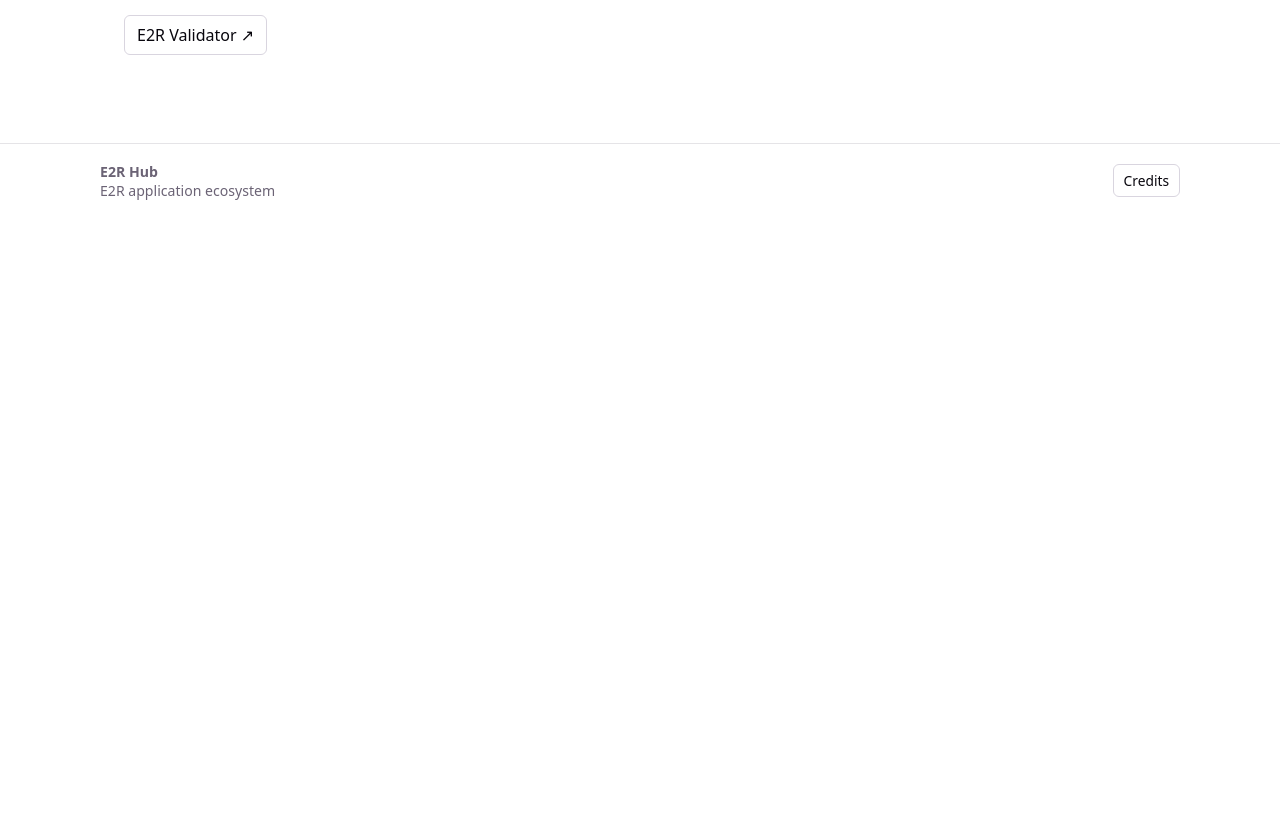
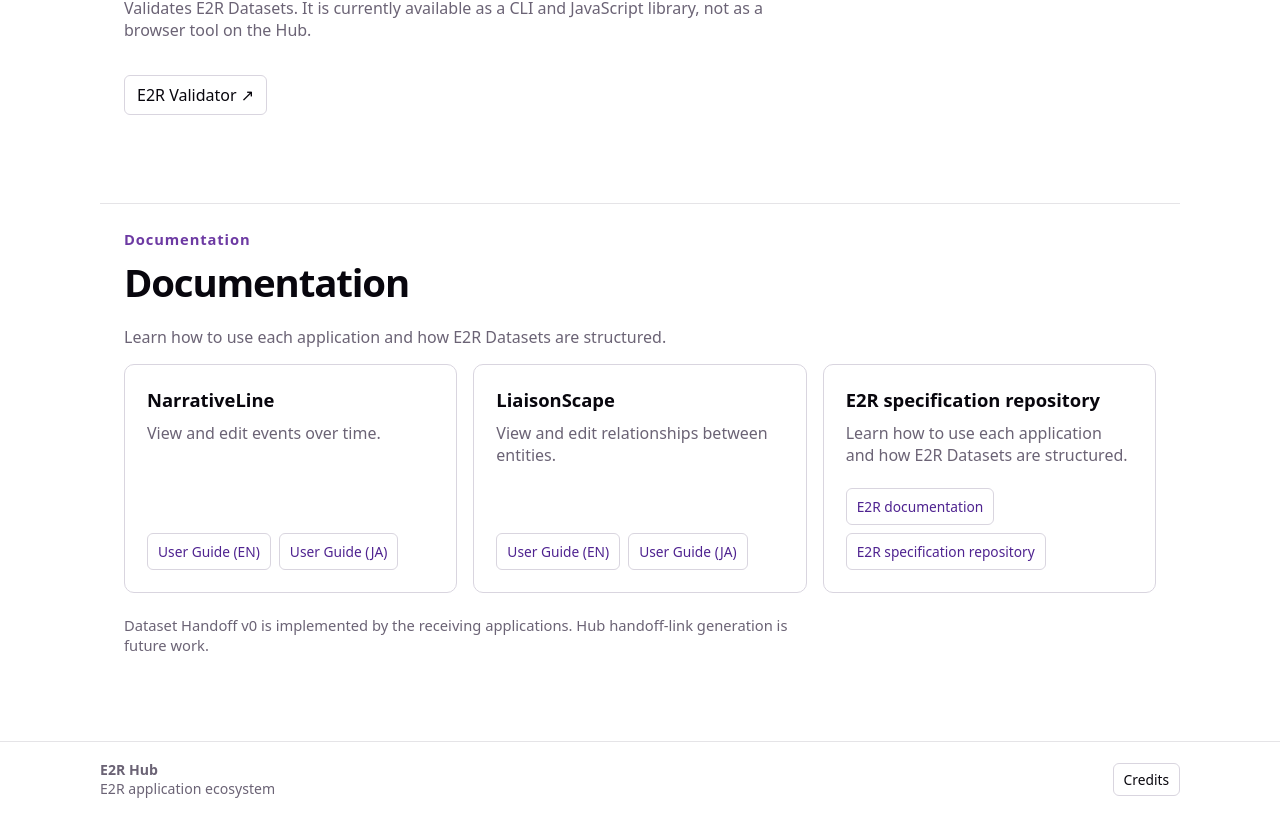
Before and after one commit to sukoyaka-dopeness/e2r-hub, a React (Vite) app: page / in a window 1280 px wide. Shown: the part 2834-3650 px from the top of the page. Before the commit the page ends 3052 px from the top, so only its background shows below. Built offline with nearby package versions, Linux system fonts and the light colour scheme.

Commit message:
feat: align E2R Hub public landing page

```diff
--- a/src/App.css
+++ b/src/App.css
@@ -49,6 +49,16 @@ main { width: min(1080px, 100%); margin: 0 auto; }
 .explanation-copy .action-link { justify-self: start; }
 .tools-section { padding-bottom: 88px; }
 .tools-section > a { display: inline-block; margin-top: 18px; }
+.documentation-section { padding-top: 24px; }
+.documentation-section > p { max-width: 700px; color: #6b6375; }
+.documentation-grid { display: grid; grid-template-columns: repeat(3, minmax(0, 1fr)); gap: 16px; }
+.documentation-card { display: flex; min-height: 190px; flex-direction: column; padding: 22px; border: 1px solid #d9d5df; border-radius: 10px; }
+.documentation-card h3 { margin: 0 0 10px; font-size: 1.15rem; }
+.documentation-card p { margin: 0; color: #6b6375; }
+.documentation-actions { display: flex; flex-wrap: wrap; gap: 8px; margin-top: auto; padding-top: 22px; }
+.documentation-actions a { border: 1px solid #d9d5df; border-radius: 6px; padding: 8px 10px; color: #4f2390; font-size: .86rem; text-decoration: none; }
+.documentation-actions a:hover { border-color: #aa3bff; background: #f5e9ff; }
+.documentation-note { margin-top: 22px; font-size: .92rem; }
 .site-footer button { padding: 6px 10px; font-size: .86rem; }
 
 .modal-backdrop { position: fixed; z-index: 10; inset: 0; display: grid; place-items: center; padding: 20px; background: rgba(8, 6, 13, .28); }
@@ -64,7 +74,7 @@ main { width: min(1080px, 100%); margin: 0 auto; }
   .site-footer { align-items: flex-start; flex-direction: column; gap: 8px; }
   .hero-section { padding: 64px 20px 56px; }
   .section { padding: 52px 20px; }
-  .application-grid, .sample-grid { grid-template-columns: 1fr; }
+  .application-grid, .sample-grid, .documentation-grid { grid-template-columns: 1fr; }
   .application-card { min-height: 210px; padding: 22px; }
   .application-card h3 { margin-top: 34px; }
   .sample-card-actions { flex-direction: column; align-items: flex-start; }
--- a/src/App.tsx
+++ b/src/App.tsx
@@ -7,7 +7,12 @@ type Locale = 'en' | 'ja'
 const links = {
   narrativeLine: 'https://sukoyaka-dopeness.github.io/e2r-narrative-line/',
   liaisonScape: 'https://sukoyaka-dopeness.github.io/e2r-liaison-scape/',
+  narrativeGuideEn: 'https://github.com/sukoyaka-dopeness/e2r-narrative-line/blob/main/docs/user-guide-en.md',
+  narrativeGuideJa: 'https://github.com/sukoyaka-dopeness/e2r-narrative-line/blob/main/docs/user-guide-ja.md',
+  liaisonGuideEn: 'https://github.com/sukoyaka-dopeness/e2r-liaison-scape/blob/main/docs/user-guide-en.md',
+  liaisonGuideJa: 'https://github.com/sukoyaka-dopeness/e2r-liaison-scape/blob/main/docs/user-guide-ja.md',
   specification: 'https://github.com/sukoyaka-dopeness/e2r-spec',
+  specificationDocs: 'https://github.com/sukoyaka-dopeness/e2r-spec/tree/main/docs',
   validator: 'https://github.com/sukoyaka-dopeness/e2r-validator',
   berlinWall: 'https://github.com/sukoyaka-dopeness/e2r-narrative-line/blob/main/src/sample/berlin-wall-history.en.e2r.json',
   lighthouse: 'https://github.com/sukoyaka-dopeness/e2r-liaison-scape/blob/main/public/lighthouse-restoration-demo.en.e2r.json',
@@ -121,6 +126,25 @@ const copy = {
   },
 } as const
 
+const landingCopy = {
+  en: {
+    guide: 'User Guide',
+    sampleIntro: 'Explore sample Datasets before choosing an application. The source link opens the JSON; it does not create a Hub handoff link.',
+    documentation: 'Documentation',
+    documentationIntro: 'Learn how to use each application and how E2R Datasets are structured.',
+    specificationDocs: 'E2R documentation',
+    handoffNote: 'Dataset Handoff v0 is implemented by the receiving applications. Hub handoff-link generation is future work.',
+  },
+  ja: {
+    guide: 'ユーザーガイド',
+    sampleIntro: 'アプリを選ぶ前に、サンプルデータセットを見てみましょう。ソースリンクはJSONを開くもので、HubのHandoffリンクを生成するものではありません。',
+    documentation: 'ドキュメント',
+    documentationIntro: '各アプリケーションの使い方とE2Rデータセットの構造を確認できます。',
+    specificationDocs: 'E2Rドキュメント',
+    handoffNote: 'Dataset Handoff v0は受け取り側のアプリケーションで実装されています。HubによるHandoffリンク生成は今後の作業です。',
+  },
+} as const
+
 function ExternalLink({ href, children, className = '' }: { href: string; children: ReactNode; className?: string }) {
   return <a className={className} href={href} target="_blank" rel="noreferrer">{children}</a>
 }
@@ -134,6 +158,7 @@ function App() {
   const [locale, setLocale] = useState<Locale>('en')
   const [creditsOpen, setCreditsOpen] = useState(false)
   const text = copy[locale]
+  const landing = landingCopy[locale]
 
   return (
     <div className="hub-shell">
@@ -175,6 +200,7 @@ function App() {
           <div className="section-heading">
             <span className="eyebrow">{text.tryIt}</span>
             <h2 id="sample-heading">{text.otherSamples}</h2>
+            <p>{landing.sampleIntro}</p>
           </div>
           <div className="sample-grid">
             <article className="sample-card">
@@ -230,6 +256,38 @@ function App() {
           <p>{text.validatorDescription}</p>
           <ExternalLink href={links.validator}>{text.validator} ↗</ExternalLink>
         </section>
+        <section className="section documentation-section" aria-labelledby="documentation-heading">
+          <span className="eyebrow">{landing.documentation}</span>
+          <h2 id="documentation-heading">{landing.documentation}</h2>
+          <p>{landing.documentationIntro}</p>
+          <div className="documentation-grid">
+            <article className="documentation-card">
+              <h3>{text.narrativeTitle}</h3>
+              <p>{text.narrativeDescription}</p>
+              <div className="documentation-actions">
+                <ExternalLink href={links.narrativeGuideEn}>{landing.guide} (EN)</ExternalLink>
+                <ExternalLink href={links.narrativeGuideJa}>{landing.guide} (JA)</ExternalLink>
+              </div>
+            </article>
+            <article className="documentation-card">
+              <h3>{text.liaisonTitle}</h3>
+              <p>{text.liaisonDescription}</p>
+              <div className="documentation-actions">
+                <ExternalLink href={links.liaisonGuideEn}>{landing.guide} (EN)</ExternalLink>
+                <ExternalLink href={links.liaisonGuideJa}>{landing.guide} (JA)</ExternalLink>
+              </div>
+            </article>
+            <article className="documentation-card">
+              <h3>{text.specificationRepo}</h3>
+              <p>{landing.documentationIntro}</p>
+              <div className="documentation-actions">
+                <ExternalLink href={links.specificationDocs}>{landing.specificationDocs}</ExternalLink>
+                <ExternalLink href={links.specification}>{text.specificationRepo}</ExternalLink>
+              </div>
+            </article>
+          </div>
+          <p className="documentation-note">{landing.handoffNote}</p>
+        </section>
       </main>
 
       <footer className="site-footer">
```
